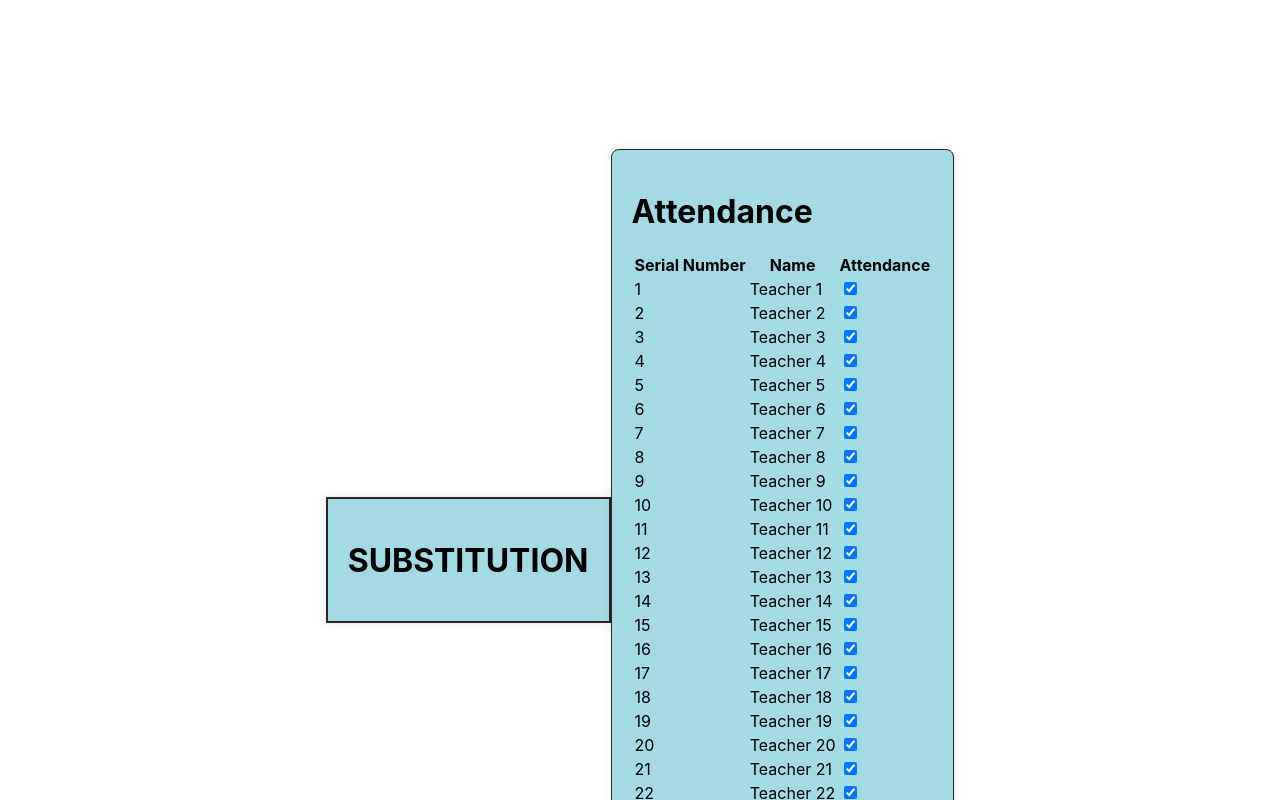
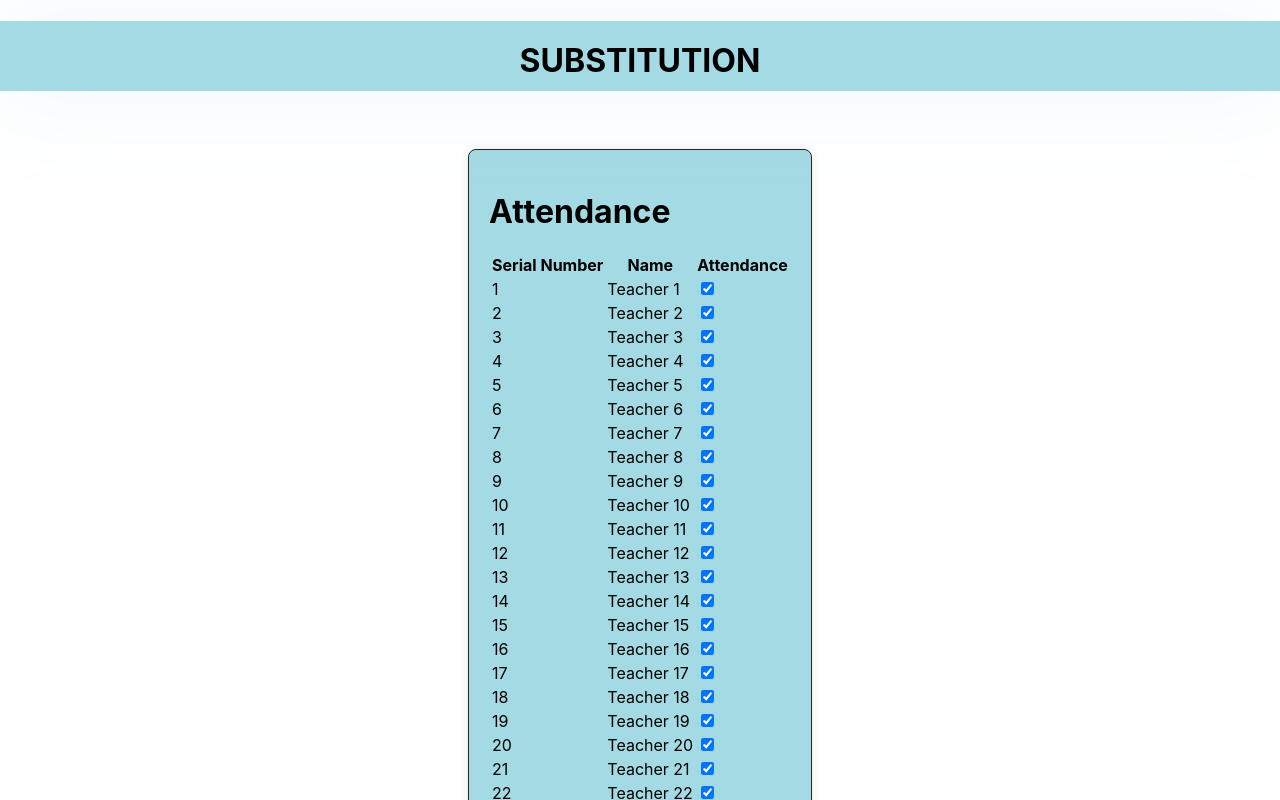
Before and after one commit to abhinavkrishnav/attendance, a React (Create React App) app: page / in a window 1280 px wide. Shown: the top 800 px of the page. Built offline with nearby package versions, Linux system fonts and the light colour scheme.

Commit message:
savepoint1

```diff
--- a/src/App.js
+++ b/src/App.js
@@ -14,9 +14,9 @@ const AttendancePage = () => {
 
   return (
     <div className="attendance-container">
-      <div className="header">
-        <h1 >SUBSTITUTION</h1>
-        </div>
+
+        <h1 className="header">SUBSTITUTION</h1>
+
       <div className="attendance-box">
         <h1>Attendance</h1>
         <table>
--- a/src/Attendancepage.css
+++ b/src/Attendancepage.css
@@ -15,9 +15,12 @@
   }
 
 .header {
-    border: 2px solid #272525;
+    position:absolute;
+    Top:0;
+    width: 100vw;
+    height: 30px;
+    text-align: center;
     padding: 20px;
-    border-radius: 0px;
-    box-shadow: 0 0 10px rgba(0, 0, 0, 0.1);
+    box-shadow: 0 0 110px rgba(95, 172, 214, 0.1);
     background-color: rgb(164, 218, 227);
 }
```
